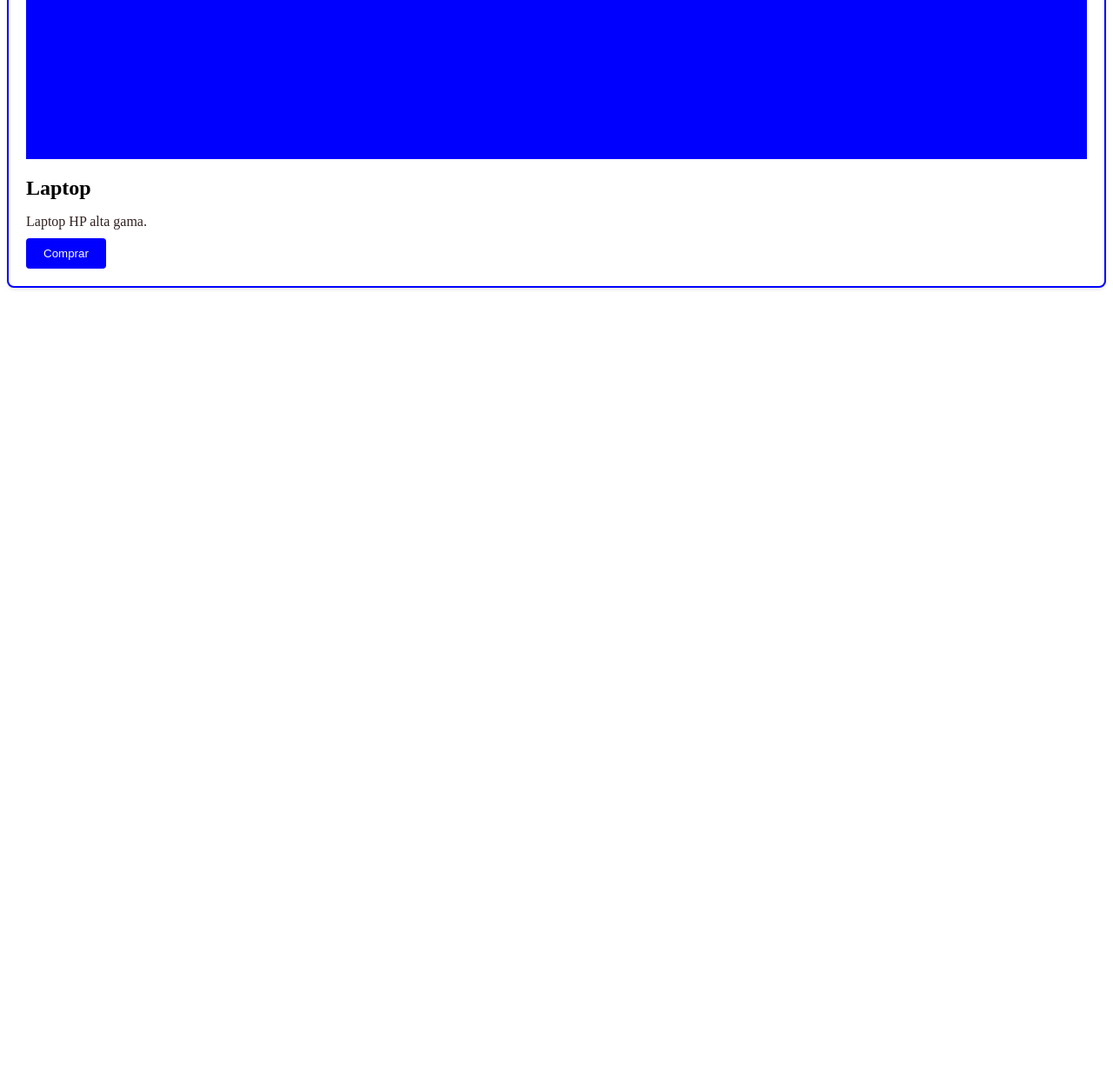
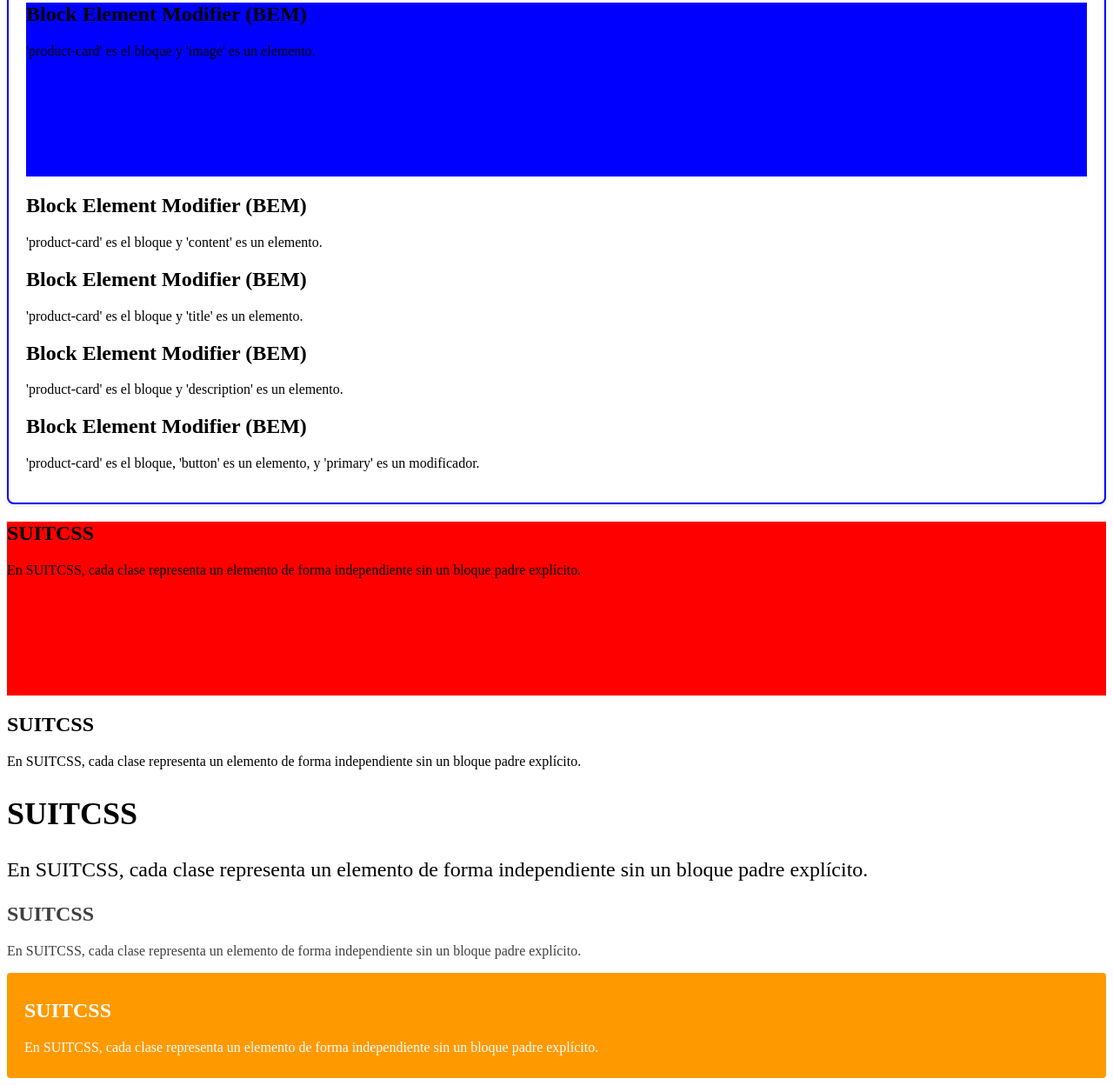
Before and after one commit to diegom-21/NomenclaturaCss, a plain HTML site: page index.html in a window 1280 px wide. Shown: the part 47-1295 px from the top of the page at 87% size. Before the commit the page ends 800 px from the top, so only its background shows below. Drawn offline with Linux system fonts and the light colour scheme.

Commit message:
commit diego

```diff
--- a/index.html
+++ b/index.html
@@ -3,19 +3,49 @@
 <head>
     <meta charset="UTF-8">
     <meta name="viewport" content="width=device-width, initial-scale=1.0">
-    <title>Ejemplo de Nomenclatura BEM y SUITCSS</title>
+    <title>Document</title>
     <link rel="stylesheet" href="styles.css">
 </head>
 <body>
 
-<div class="product-card product-card--featured">
-    <div class="product-card__image"></div>
-    <div class="product-card__content">
-        <h2 class="product-card__title">Laptop</h2>
-        <p class="product-card__description">Laptop HP alta gama.</p>
-        <button class="product-card__button product-card__button--primary">Comprar</button>
+    <div class="product-card product-card--featured">
+        <div class="product-card__image">
+            <h2>Block Element Modifier (BEM)</h2>
+            <p>'product-card' es el bloque y 'image' es un elemento.</p>
+        </div>
+        <div class="product-card__content">
+            <h2>Block Element Modifier (BEM)</h2>
+            <p>'product-card' es el bloque y 'content' es un elemento.</p>
+            <h2>Block Element Modifier (BEM)</h2>
+            <p>'product-card' es el bloque y 'title' es un elemento.</p>
+            <h2>Block Element Modifier (BEM)</h2>
+            <p>'product-card' es el bloque y 'description' es un elemento.</p>
+            <h2>Block Element Modifier (BEM)</h2>
+            <p>'product-card' es el bloque, 'button' es un elemento, y 'primary' es un modificador.</p>
+        </div>
     </div>
-</div>
+    <div class="image">
+        <h2>SUITCSS</h2>
+        <p>En SUITCSS, cada clase representa un elemento de forma independiente sin un bloque padre explícito.</p>
+    </div>
+    <div class="content">
+        <h2>SUITCSS</h2>
+        <p>En SUITCSS, cada clase representa un elemento de forma independiente sin un bloque padre explícito.</p>
+    </div>
+    <div class="title">
+        <h2>SUITCSS</h2>
+        <p>En SUITCSS, cada clase representa un elemento de forma independiente sin un bloque padre explícito.</p>
+    </div>
+    <div class="description">
+        <h2>SUITCSS</h2>
+        <p>En SUITCSS, cada clase representa un elemento de forma independiente sin un bloque padre explícito.</p>
+    </div>
+    <div class="button button--primary">
+        <h2>SUITCSS</h2>
+        <p>En SUITCSS, cada clase representa un elemento de forma independiente sin un bloque padre explícito.</p>
+    </div>
+
+
 
 </body>
 </html>
```
